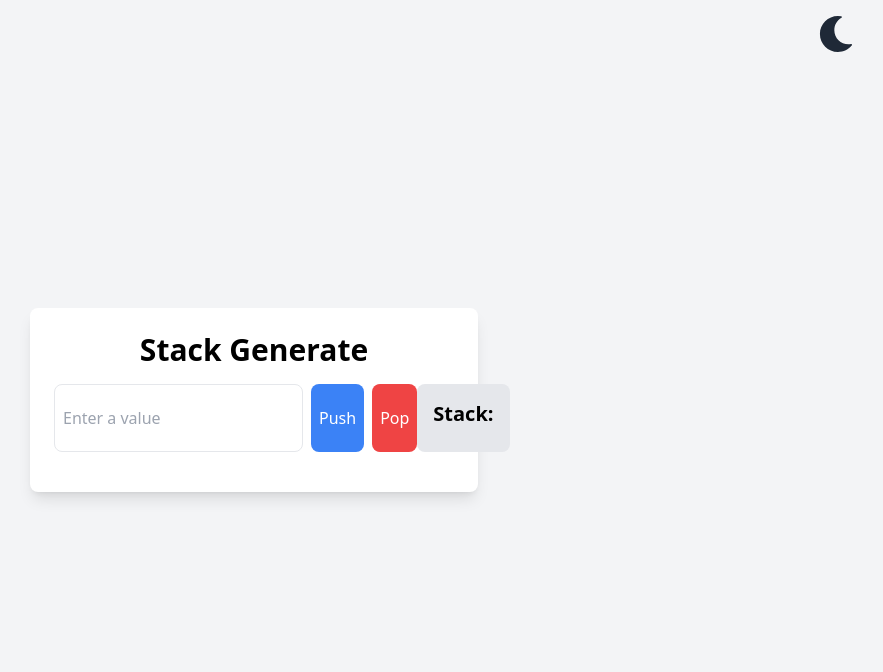
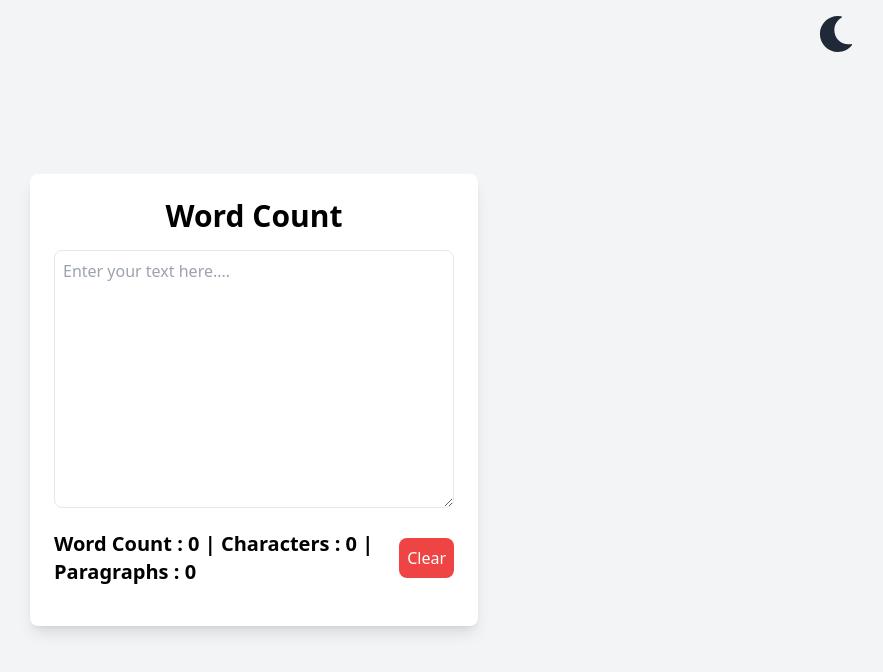
Before and after one commit to sanjay-lgtm/react-machine-coding-project, a React (Vite) app: page / in a window 1280 px wide. Shown: the top 672 px of the page, without its empty margins (386-1269 px from the left). Built offline with nearby package versions, Linux system fonts and the light colour scheme.

Commit message:
Word Count Stack Generator

```diff
--- a/src/App.jsx
+++ b/src/App.jsx
@@ -17,6 +17,7 @@ import Pagination from './Component/Pagination/Pagination'
 import QrCode from './Component/QrCode/QrCode'
 import StackGenerate from './Component/StackGenerate/StackGenerate'
 import TableColizer from './Component/TableColizer/TableColizer'
+import WordCount from './Component/WordCount/WordCount'
 
 
 // const AppContent = () => {
@@ -62,7 +63,8 @@ function App() {
       {/* <TableColizer/> */}
       {/* <GuessTheNumber/> */}
       {/* <Pagination/> */}
-      <StackGenerate/>
+      {/* <StackGenerate/> */}
+      <WordCount/>
     </div>
   )
 }
--- a/src/Component/StackGenerate/StackGenerate.jsx
+++ b/src/Component/StackGenerate/StackGenerate.jsx
@@ -4,17 +4,45 @@ const StackGenerate = () => {
     const [stack, setStack] = useState([]);
     const [input, setInput] = useState('');
     const [theme, setTheme] = useState('light')
-
+    const [statusMessage, setStatusMessage] = useState('');
+    const MAX_SIZE = 10;
     const handlePush = () => {
-        if (input !== '') {
+        if (input && stack.length < MAX_SIZE) {
             setStack([...stack, input]);
             setInput('');
+            setStatusMessage('')
+        } else if (stack.length >= MAX_SIZE) {
+            setStatusMessage('Stack is full!')
         }
     }
     const handlePop = () => {
         if (stack.length > 0) {
             setStack(stack.slice(0, -1));
+            setStatusMessage('')
+        } else {
+            setStatusMessage('Stack is  Empty!')
         }
+    }
+    const handlePeek = () => {
+        setStatusMessage(peek() !== null ? `Top Element (Peek): ${peek()}` : 'Stack is empty');
+    };
+
+    const handleIsEmpty = () => {
+        setStatusMessage(isEmpty() ? 'Stack is empty' : 'Stack is not empty');
+    };
+
+    const handleIsFull = () => {
+        setStatusMessage(isFull() ? 'Stack is full' : 'Stack is not full');
+    };
+
+    const peek = () => {
+        return stack.length > 0 ? stack[stack.length - 1] : null;
+    }
+    const isEmpty = () => {
+        return stack.length === 0;
+    }
+    const isFull = () => {
+        return stack.length === MAX_SIZE;
     }
 
     const toggleTheme = () => {
@@ -22,14 +50,14 @@ const StackGenerate = () => {
         document.documentElement.classList.toggle('dark')
     }
     return (
-        <div className={ `min-h-screen flex flex-col items-center justify-center p-4 ${theme === 'light' ? 'bg-gray-100' : 'bg-gray-900'} p-4 transition-colors duration-300` }>
+        <div className={ `min-h-screen flex flex-col items-center justify-center ${theme === 'light' ? 'bg-gray-100' : 'bg-gray-900'} p-4 transition-colors duration-300` }>
             <div className='absolute top-4 right-10'>
                 <button
                     onClick={ toggleTheme }
                     className='text-4xl'
-                >{theme === 'light' ? <FaMoon className='text-gray-800'/> : <FaSun className='text-yellow-300'/>}</button>
+                >{ theme === 'light' ? <FaMoon className='text-gray-800' /> : <FaSun className='text-yellow-300' /> }</button>
             </div>
-            <div className={ `p-6 rounded-lg shadow-lg w-full max-w-md ${theme === 'light' ? 'bg-white' : 'bg-gray-800'}` }>
+            <div className={ `p-6 rounded-lg shadow-lg w-full ${theme === 'light' ? 'bg-white' : 'bg-gray-800'}` }>
                 <h1 className={ `text-3xl font-bold mb-4 text-center ${theme === 'light' ? 'text-black' : 'text-white'}` }>Stack Generate</h1>
                 <div className='flex mb-4'>
                     <input
@@ -41,8 +69,38 @@ const StackGenerate = () => {
                     />
                     <button
                         onClick={ handlePush }
-                        className={ `ml-2 p-2 rounded-lg ${theme === 'light' ? 'bg-blue-500 text-white' : 'bg-blue-700 text-white'}` }>Push</button>
-                    <button onClick={ handlePop } className={ `ml-2 p-2 rounded-lg ${theme === 'light' ? 'bg-red-500 text-white' : 'bg-red-700 text-white'}` }>Pop</button>
+                        className={ `ml-2 p-2 rounded-lg ${theme === 'light' ? 'bg-blue-500 text-white' : 'bg-blue-700 text-white'}` }>
+                        Push
+                    </button>
+                    <button
+                        onClick={ handlePop }
+                        className={ `ml-2 p-2 rounded-lg ${theme === 'light' ? 'bg-red-500 text-white' : 'bg-red-700 text-white'}` }>
+                        Pop
+                    </button>
+                    {/* <div className='flex mb-4'> */}
+                        <button
+                            onClick={ handlePeek }
+                            className={ `ml-2 p-2 rounded-lg ${theme === 'light' ? 'bg-purple-500 text-white' : 'bg-purple-700 text-white'}` }
+                        >
+                            Peek
+                        </button>
+                        <button
+                            onClick={ handleIsEmpty }
+                            className={ `ml-2 p-2 rounded-lg ${theme === 'light' ? 'bg-pink-500 text-white' : 'bg-pink-700 text-white'}` }
+                        >
+                            Is Empty
+                        </button>
+                        <button
+                            onClick={ handleIsFull }
+                            className={ `ml-2 p-2 rounded-lg ${theme === 'light' ? 'bg-green-500 text-white' : 'bg-green-700 text-white'}` }
+                        >Is Full
+                        </button>
+                    {/* </div> */}
+                    {statusMessage && (
+                        <div className={`p-2 mb-4 rounded-lg ${theme === 'light'? 'bg-gray-200':'bg-gray-700'}`}>
+                            {statusMessage}
+                        </div>
+                    )}
 
                     <div className={ `p-4 rounded-lg ${theme === 'light' ? 'bg-gray-200' : 'bg-gray-700'}` }>
                         <h2 className={ `text-xl font-bold mb-2 ${theme === 'light' ? 'text-black' : 'text-white'}` }>Stack:</h2>
@@ -54,6 +112,11 @@ const StackGenerate = () => {
                                 >{ item }</li>
                             )) }
                         </ul>
+                        {/* <div className={ `mt-4 ${theme === 'light' ? 'text-black' : 'text-white'}` }>
+                            <p><strong>Top Element (Peek):</strong> { peek() !== null ? peek() : 'Stack is Empty' }</p>
+                            <p><strong>Is Empty:</strong>{ isEmpty() ? 'Yes' : 'No' }</p>
+                            <p><strong>Is Full:</strong>{ isFull() ? 'Yes' : 'No' }</p>
+                        </div> */}
                     </div>
                 </div>
             </div>
--- /dev/null
+++ b/src/Component/WordCount/WordCount.jsx
@@ -0,0 +1,60 @@
+import React, { useState } from 'react'
+import { FaSun, FaMoon } from 'react-icons/fa';
+const WordCount = () => {
+    const [theme, setTheme] = useState('light')
+    const [inputText, setInputText] = useState('')
+
+    const handleClear = () => {
+        setInputText('')
+    }
+
+    const countWords = (text) => {
+        return text.trim().split(/\s+/).filter(word => word.length > 0).length;
+    }
+
+    const countChar = (text) =>{
+        return text.length;
+    }
+    const countParagraphs = (text) => {
+        return text.split(/\n+/).filter(paragraph => paragraph.trim().length > 0).length;
+    }
+
+    const toggleTheme = () => {
+        setTheme((prevTheme) => (prevTheme === 'light' ? 'dark' : 'light'))
+        document.documentElement.classList.toggle('dark')
+    }
+    return (
+        <div className={ `min-h-screen flex flex-col items-center justify-center ${theme === 'light' ? 'bg-gray-100' : 'bg-gray-900'} p-4 transition-colors duration-300` }>
+            <div className='absolute top-4 right-10'>
+                <button className='text-4xl' onClick={ toggleTheme }>
+                    { theme === 'light' ? <FaMoon className='text-gray-800' /> : <FaSun className='text-yellow-300' /> }
+                </button>
+            </div>
+            <div className={ `p-6 rounded-lg shadow-lg w-full max-w-md ${theme === 'light' ? 'bg-white' : 'bg-gray-800'}` }>
+                <h1 className={ `text-3xl font-bold mb-4 text-center ${theme === 'light' ? 'text-black' : 'text-white'}` }>Word Count</h1>
+                <textarea
+                    value={ inputText }
+                    onChange={ (e) => setInputText(e.target.value) }
+                    placeholder='Enter your text here....'
+                    rows='10'
+                    className={ `border p-2 mb-4 w-full rounded-lg ${theme === 'light' ? 'bg-white text-black' : 'bg-gray-700 text-white'}` }
+                />
+                <div className='flex justify-between items-center mb-4'>
+                    <div className={ `text-xl font-bold ${theme === 'light' ? 'text-black' : 'text-white'}` }>
+                        Word Count : {countWords(inputText) } | Characters : {countChar(inputText)} | Paragraphs : {countParagraphs(inputText)
+                        }
+                    </div>
+                    <button
+                    onClick={handleClear}
+                        className={ `p-2 rounded-lg ${theme === 'light' ? 'bg-red-500 text-white' : 'bg-red-700 text-white'}` }
+                    >
+                        Clear
+                    </button>
+                </div>
+            </div>
+
+        </div>
+    )
+}
+
+export default WordCount
```
